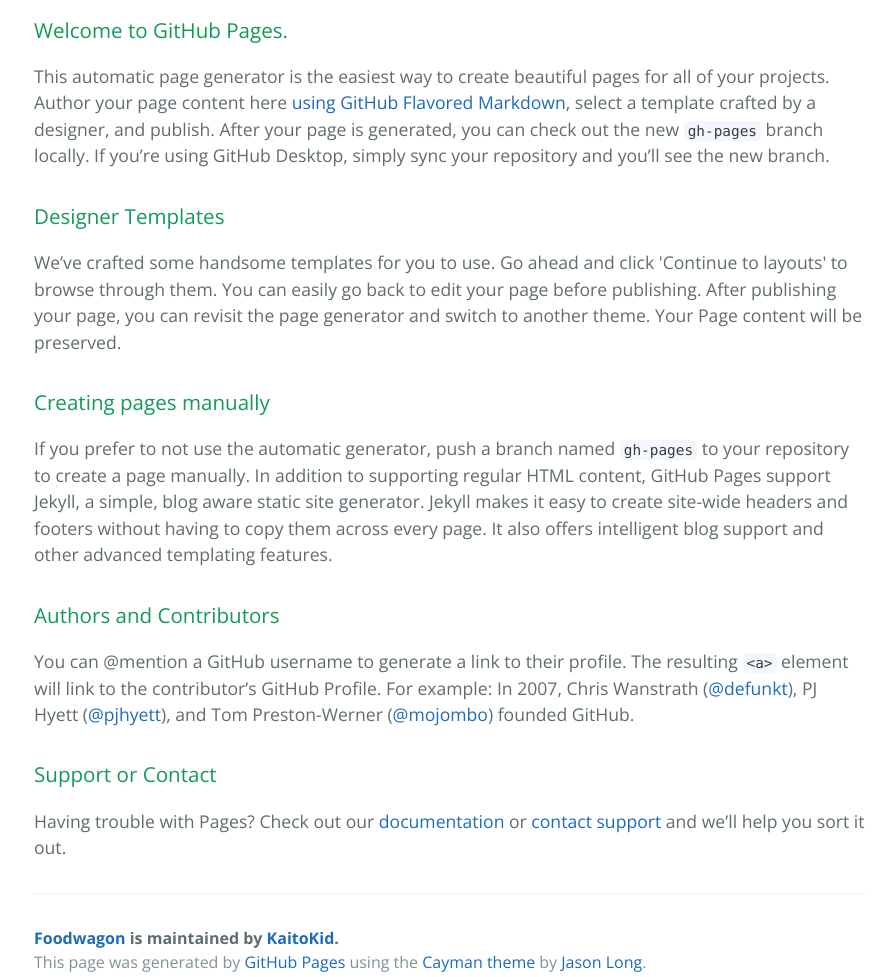
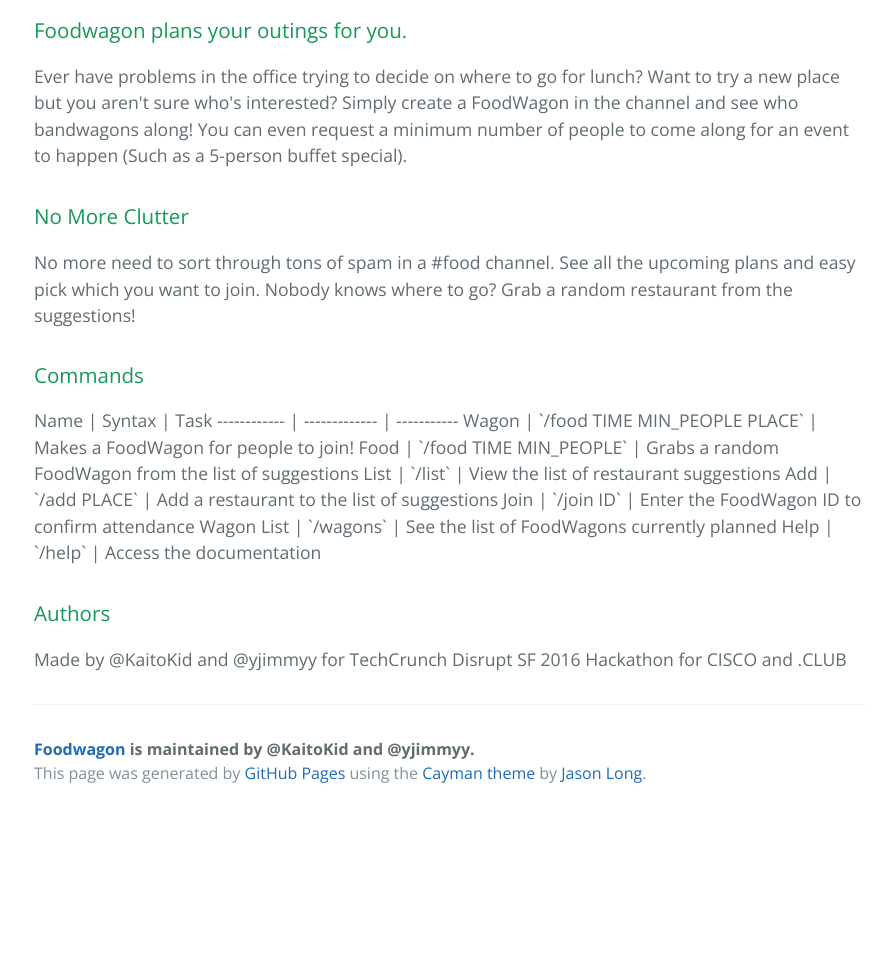
Before and after one commit to KaitoKid/foodwagon, a plain HTML site: page index.html in a window 1280 px wide. Shown: the part 400-1377 px from the top of the page, without its empty margins (190-1082 px from the left). After the commit the page ends 1217 px from the top, so only its background shows below. Drawn offline with nearby package versions, Linux system fonts and the light colour scheme.

Commit message:
Documentation Creation

```diff
--- a/index.html
+++ b/index.html
@@ -2,7 +2,7 @@
 <html lang="en-us">
   <head>
     <meta charset="UTF-8">
-    <title>Foodwagon by KaitoKid</title>
+    <title>Foodwagon @Disrupt</title>
     <meta name="viewport" content="width=device-width, initial-scale=1">
     <link rel="stylesheet" type="text/css" href="stylesheets/normalize.css" media="screen">
     <link href='https://fonts.googleapis.com/css?family=Open+Sans:400,700' rel='stylesheet' type='text/css'>
@@ -20,32 +20,36 @@
 
     <section class="main-content">
       <h3>
-<a id="welcome-to-github-pages" class="anchor" href="#welcome-to-github-pages" aria-hidden="true"><span aria-hidden="true" class="octicon octicon-link"></span></a>Welcome to GitHub Pages.</h3>
+<a id="foodwagon-intro" class="anchor" href="#foodwagon-intro" aria-hidden="true"><span aria-hidden="true" class="octicon octicon-link"></span></a>Foodwagon plans your outings for you.</h3>
 
-<p>This automatic page generator is the easiest way to create beautiful pages for all of your projects. Author your page content here <a href="https://guides.github.com/features/mastering-markdown/">using GitHub Flavored Markdown</a>, select a template crafted by a designer, and publish. After your page is generated, you can check out the new <code>gh-pages</code> branch locally. If you’re using GitHub Desktop, simply sync your repository and you’ll see the new branch.</p>
+<p>Ever have problems in the office trying to decide on where to go for lunch? Want to try a new place but you aren't sure who's interested? Simply create a FoodWagon in the channel and see who bandwagons along! You can even request a minimum number of people to come along for an event to happen (Such as a 5-person buffet special). </p>
 
 <h3>
-<a id="designer-templates" class="anchor" href="#designer-templates" aria-hidden="true"><span aria-hidden="true" class="octicon octicon-link"></span></a>Designer Templates</h3>
+<a id="no-clutter" class="anchor" href="#no-clutter" aria-hidden="true"><span aria-hidden="true" class="octicon octicon-link"></span></a>No More Clutter</h3>
 
-<p>We’ve crafted some handsome templates for you to use. Go ahead and click 'Continue to layouts' to browse through them. You can easily go back to edit your page before publishing. After publishing your page, you can revisit the page generator and switch to another theme. Your Page content will be preserved.</p>
+<p>No more need to sort through tons of spam in a #food channel. See all the upcoming plans and easy pick which you want to join. Nobody knows where to go? Grab a random restaurant from the suggestions!</p>
 
 <h3>
-<a id="creating-pages-manually" class="anchor" href="#creating-pages-manually" aria-hidden="true"><span aria-hidden="true" class="octicon octicon-link"></span></a>Creating pages manually</h3>
+<a id="commands" class="anchor" href="#commands" aria-hidden="true"><span aria-hidden="true" class="octicon octicon-link"></span></a>Commands</h3>
 
-<p>If you prefer to not use the automatic generator, push a branch named <code>gh-pages</code> to your repository to create a page manually. In addition to supporting regular HTML content, GitHub Pages support Jekyll, a simple, blog aware static site generator. Jekyll makes it easy to create site-wide headers and footers without having to copy them across every page. It also offers intelligent blog support and other advanced templating features.</p>
+Name | Syntax | Task
+------------ | ------------- | -----------
+Wagon | `/food TIME MIN_PEOPLE PLACE` | Makes a FoodWagon for people to join!
+Food | `/food TIME MIN_PEOPLE` | Grabs a random FoodWagon from the list of suggestions
+List | `/list` | View the list of restaurant suggestions
+Add | `/add PLACE` | Add a restaurant to the list of suggestions
+Join | `/join ID` | Enter the FoodWagon ID to confirm attendance
+Wagon List | `/wagons` | See the list of FoodWagons currently planned
+Help | `/help` | Access the documentation
 
 <h3>
-<a id="authors-and-contributors" class="anchor" href="#authors-and-contributors" aria-hidden="true"><span aria-hidden="true" class="octicon octicon-link"></span></a>Authors and Contributors</h3>
+<a id="authors-and-contributors" class="anchor" href="#authors-and-contributors" aria-hidden="true"><span aria-hidden="true" class="octicon octicon-link"></span></a>Authors</h3>
 
-<p>You can @mention a GitHub username to generate a link to their profile. The resulting <code>&lt;a&gt;</code> element will link to the contributor’s GitHub Profile. For example: In 2007, Chris Wanstrath (<a href="https://github.com/defunkt" class="user-mention">@defunkt</a>), PJ Hyett (<a href="https://github.com/pjhyett" class="user-mention">@pjhyett</a>), and Tom Preston-Werner (<a href="https://github.com/mojombo" class="user-mention">@mojombo</a>) founded GitHub.</p>
+<p>Made by @KaitoKid and @yjimmyy for TechCrunch Disrupt SF 2016 Hackathon for CISCO and .CLUB</p>
 
-<h3>
-<a id="support-or-contact" class="anchor" href="#support-or-contact" aria-hidden="true"><span aria-hidden="true" class="octicon octicon-link"></span></a>Support or Contact</h3>
-
-<p>Having trouble with Pages? Check out our <a href="https://help.github.com/pages">documentation</a> or <a href="https://github.com/contact">contact support</a> and we’ll help you sort it out.</p>
 
       <footer class="site-footer">
-        <span class="site-footer-owner"><a href="https://github.com/KaitoKid/foodwagon">Foodwagon</a> is maintained by <a href="https://github.com/KaitoKid">KaitoKid</a>.</span>
+        <span class="site-footer-owner"><a href="https://github.com/KaitoKid/foodwagon">Foodwagon</a> is maintained by @KaitoKid and @yjimmyy.</span>
 
         <span class="site-footer-credits">This page was generated by <a href="https://pages.github.com">GitHub Pages</a> using the <a href="https://github.com/jasonlong/cayman-theme">Cayman theme</a> by <a href="https://twitter.com/jasonlong">Jason Long</a>.</span>
       </footer>
```
